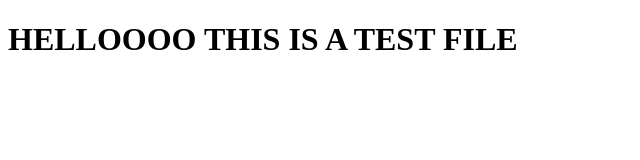
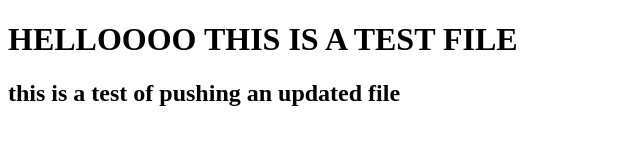
Before and after one commit to sleepGuyWD/practiceGitCommands, a plain HTML site: page index.html in a window 1280 px wide. Shown: the whole page, without its empty margins (0-640 px from the left). Drawn offline with Linux system fonts and the light colour scheme.

Commit message:
Testing a push command with updated text to index file

```diff
--- a/index.html
+++ b/index.html
@@ -8,6 +8,7 @@
 </head>
 <body>
   <h1>HELLOOOO THIS IS A TEST FILE</h1>
+  <h2>this is a test of pushing an updated file</h2>
 
 </body>
 </html>
```
